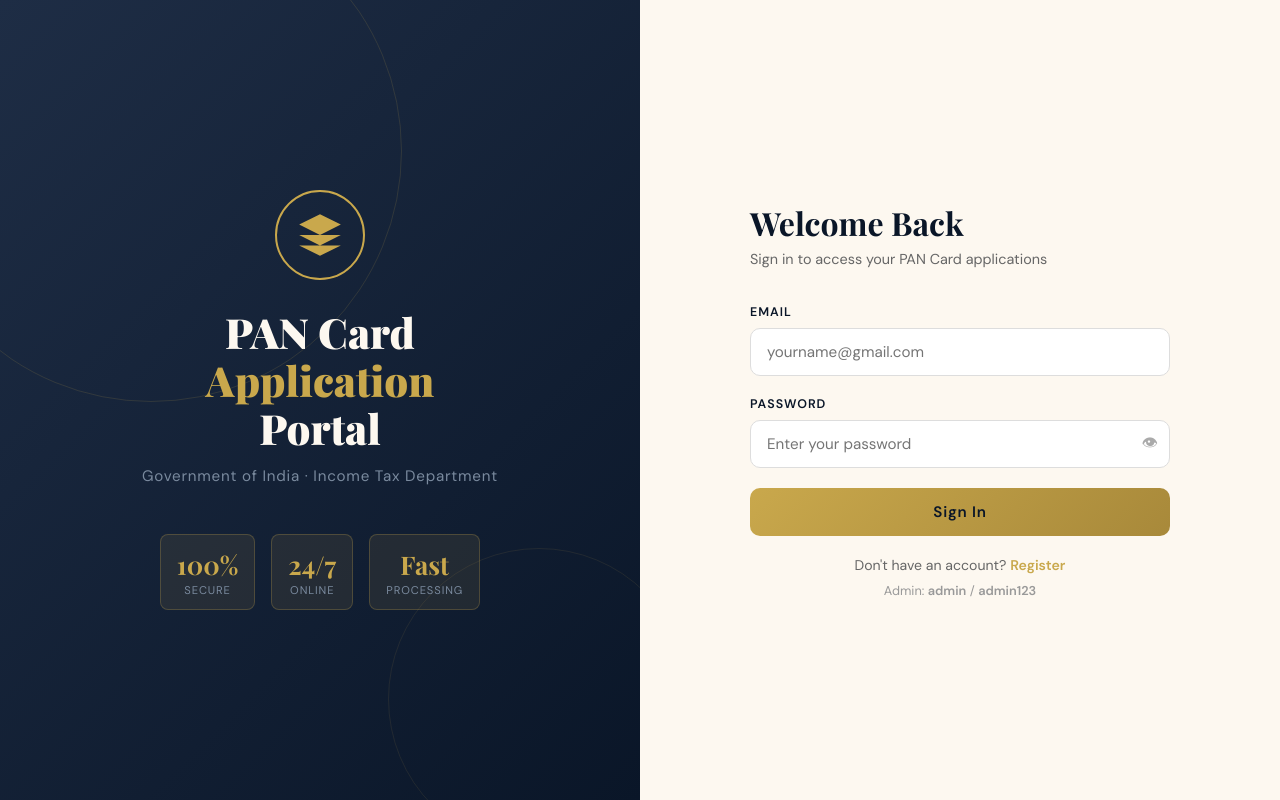
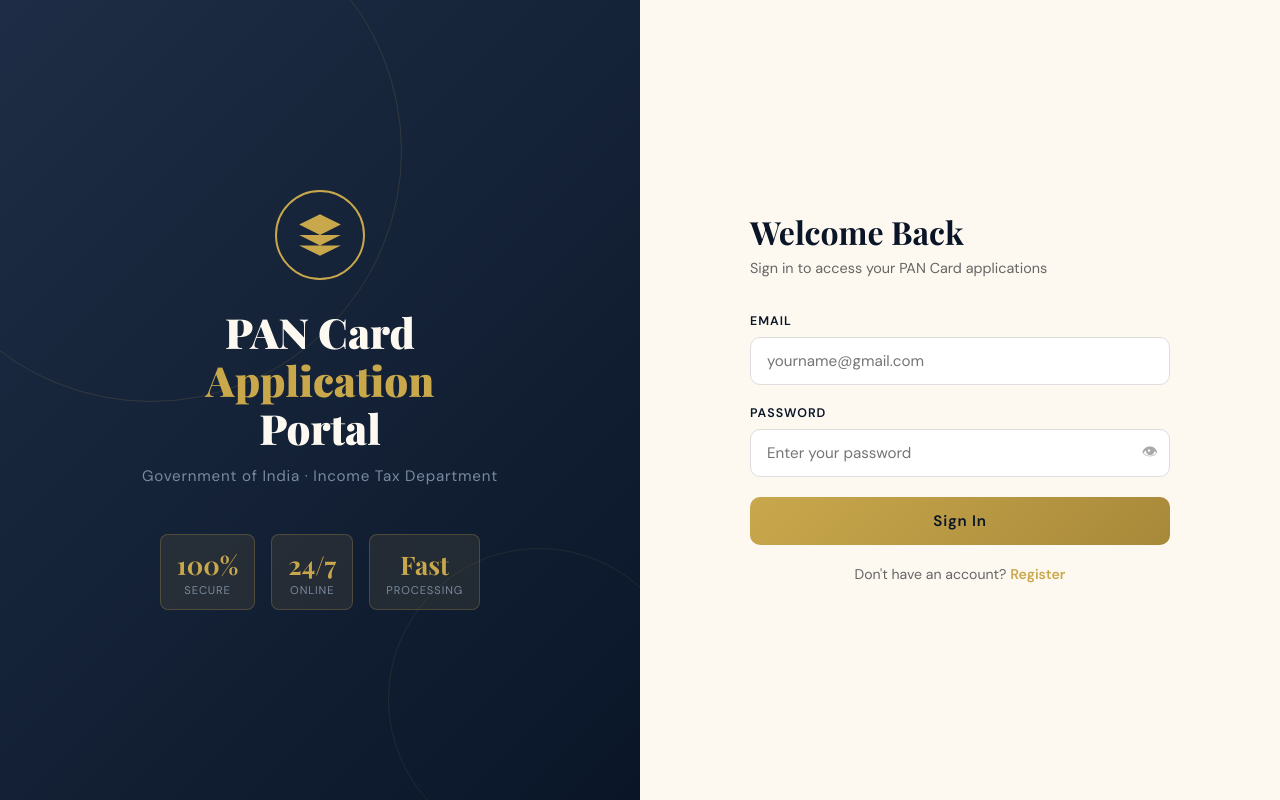
Before and after one commit to Magamin2260/magaminpan, a Flask app: page /login in a window 1280 px wide. Run offline with Flask 3, Linux system fonts and the light colour scheme; some libraries are stand-ins or nearby versions.

Commit message:
Update login.html

```diff
--- a/templates/login.html
+++ b/templates/login.html
@@ -74,7 +74,6 @@
         </form>
         <div class="auth-switch">Don't have an account? <a href="#" onclick="showRegister();return false;">Register</a></div>
         <div class="auth-switch" style="margin-top:8px;font-size:0.8rem;color:#999;">
-          Admin: <strong>admin</strong> / <strong>admin123</strong>
         </div>
       </div>
 
```
